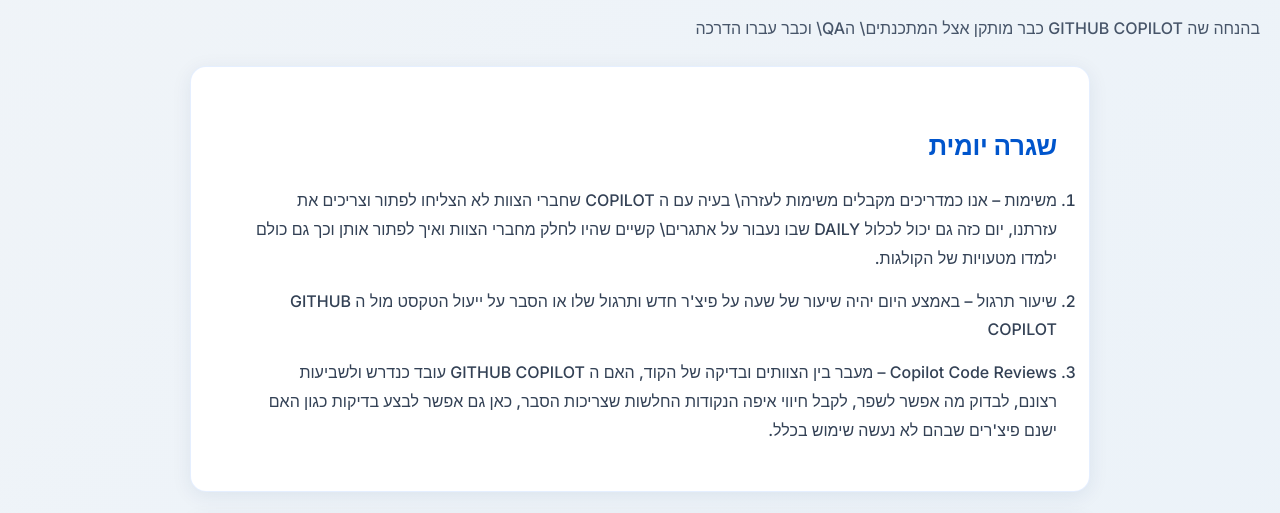
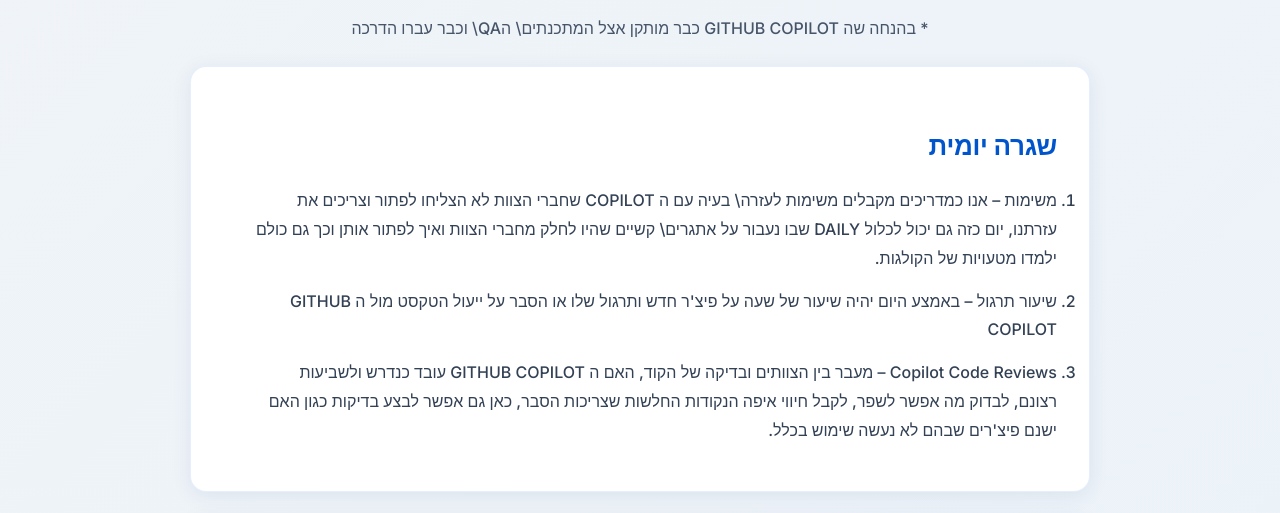
Before and after one commit to RefaeloMoscatelo/GithubCopilot, a plain HTML site: page index.html in a window 1280 px wide. Shown: the part 273-786 px from the top of the page. Drawn offline with Linux system fonts and the light colour scheme.

Commit message:
Enhance styling in index.html for improved text alignment and readability

```diff
--- a/index.html
+++ b/index.html
@@ -55,10 +55,12 @@
     }
 
     p {
-      margin: 18px 0;
+      margin: 18px auto;
       font-size: 16px;
       font-weight: 500;
       color: #475569;
+      text-align: center;
+      max-width: 900px;
     }
 
     section {
@@ -124,7 +126,7 @@
  <h1>GitHub Copilot</h1>
  <h2>GITHUB COPILOT TRAINING</h2>
 
- <p>בהנחה שה GITHUB COPILOT כבר מותקן אצל המתכנתים\ הQA\ וכבר עברו הדרכה</p>
+ <p>* בהנחה שה GITHUB COPILOT כבר מותקן אצל המתכנתים\ הQA\ וכבר עברו הדרכה</p>
 
  <section>
    <h3>שגרה יומית</h3>
```
